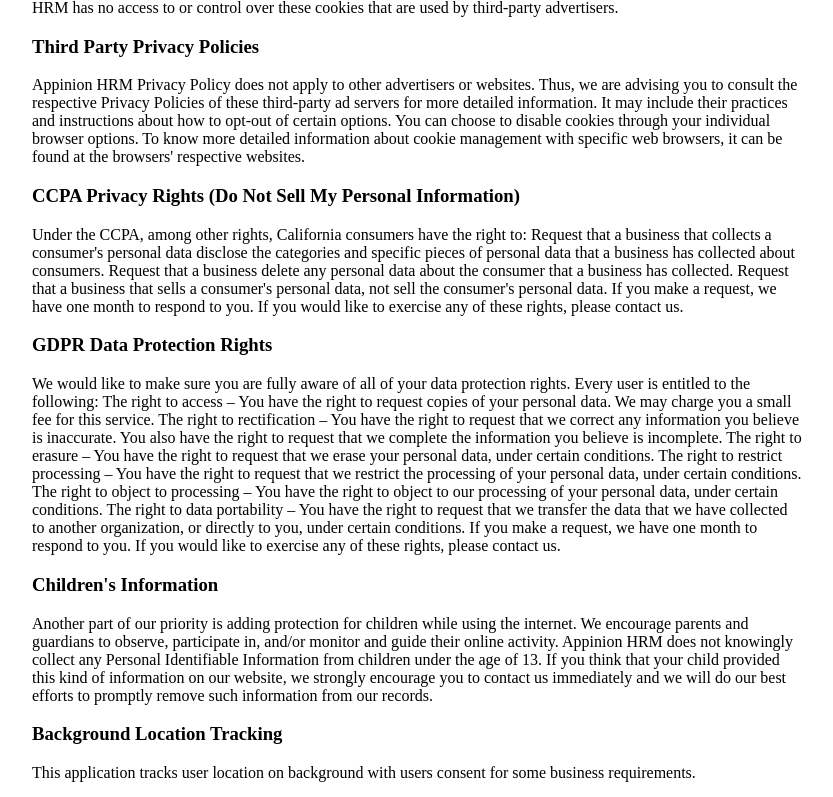
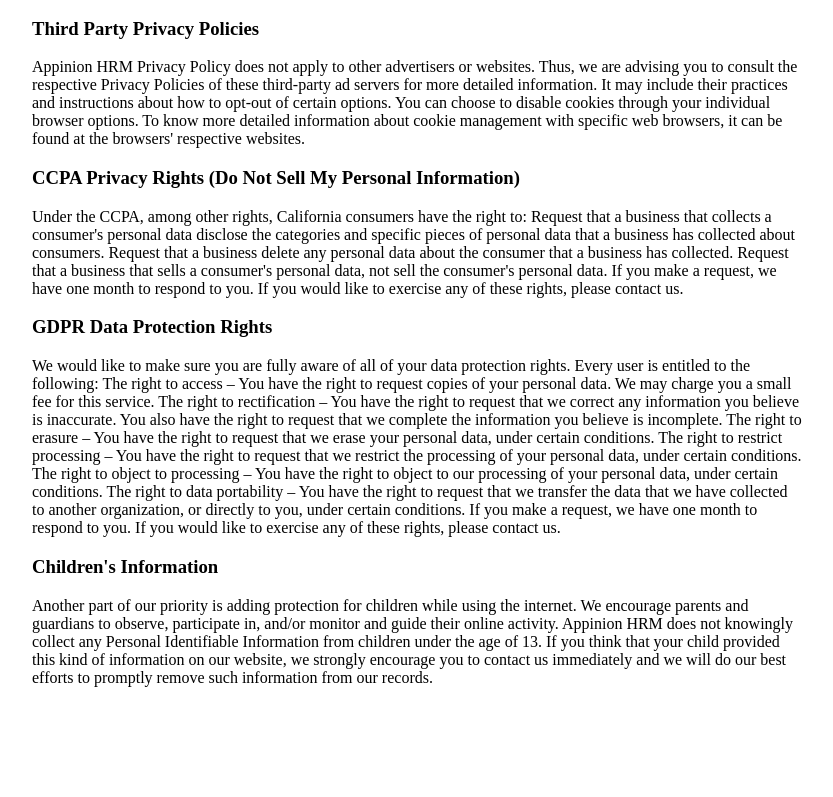
Before and after one commit to appinion-dev/appinion-dev.github.io, a plain HTML site: page docs/appinion-hrm.html in a window 1280 px wide. Shown: the part 851-1648 px from the top of the page, without its empty margins (223-1056 px from the left). After the commit the page ends 1553 px from the top, so only its background shows below. Drawn offline with Linux system fonts and the light colour scheme.

Commit message:
Update privacy policy by removing specific data usage
Removed sections about camera usage, storage, fraud prevention, and background location tracking.

```diff
--- a/docs/appinion-hrm.html
+++ b/docs/appinion-hrm.html
@@ -31,12 +31,6 @@
 		<h3>Information we collect</h3>
 
 		GPS location is used to check users' attendance and entry location.
-
-		Camera is used to edit profile pictures and check-ins.
-
-		Storage is used to store images.
-
-		Find and prevent fraud
 
 		<h3>How we use your information</h3>
 
@@ -113,9 +107,6 @@
 
 		Appinion HRM does not knowingly collect any Personal Identifiable Information from children under the age of 13. If you think that your child provided this kind of information on our website, we strongly encourage you to contact us immediately and we will do our best efforts to promptly remove such information from our records.
 
-		<h3>Background Location Tracking</h3>
-		This application tracks user location on background with users consent for some business requirements.
-
 	</div>
 
 </body>
```
